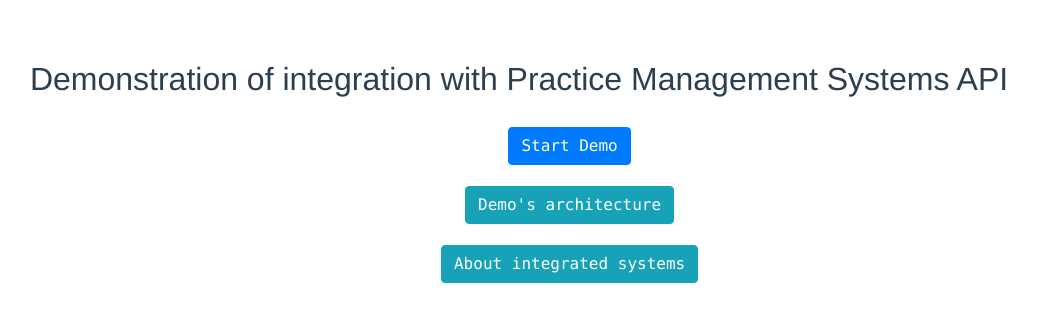
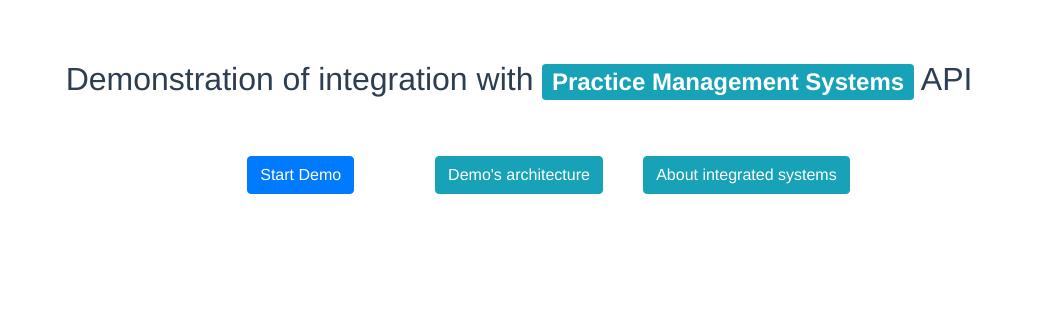
Before and after one commit to SergiySobolev/pms-integration-prototype, a Vue app in the folder pms-frontend/: page / in a window 1280 px wide. Shown: the top 322 px of the page, without its empty margins (121-1158 px from the left). Built offline with nearby package versions, Linux system fonts and the light colour scheme.

Commit message:
Intro and Home pages reformat

```diff
--- a/pms-frontend/src/components/Appointments.vue
+++ b/pms-frontend/src/components/Appointments.vue
@@ -3,7 +3,7 @@
 
         <div class="container">
 
-            <h3> Provider #{{providerid}} Free Appointment Slots </h3>
+            <h3> Provider <b-badge variant="info">{{providerid}}</b-badge> Free Appointment Slots </h3>
             <table class="table">
                 <thead>
                 <tr>
--- a/pms-frontend/src/components/practice/PracticeAttributes.vue
+++ b/pms-frontend/src/components/practice/PracticeAttributes.vue
@@ -4,7 +4,7 @@
 
         <div class="container">
 
-            <h3 v-if="practice"> Practice <b><u>{{practice.name}}</u></b> details </h3>
+            <h3 v-if="practice"> Practice <b-badge variant="info">{{practice.name}}</b-badge> details </h3>
 
             <table class="table table-sm table-bordered">
 
--- a/pms-frontend/src/components/practice/PracticeDetails.vue
+++ b/pms-frontend/src/components/practice/PracticeDetails.vue
@@ -8,7 +8,7 @@
 
         <div class="row">
 
-            <div class="col-md-4">
+            <div class="col-md-9">
 
                 <router-link :to="{ name: 'providers', params: {practiceid: practiceid} }">
                     <input type="button" value="View providers" class="btn btn-primary"/>
@@ -16,7 +16,7 @@
 
             </div>
 
-            <div class="col-md-4">
+            <div class="col-md-1">
 
                 <router-link to="/practices">
                     <input type="button" value="Back to Practices" class="btn btn-info"/>
@@ -24,7 +24,7 @@
 
             </div>
 
-            <div class="col-md-4">
+            <div class="col-md-2">
                 <BackToHome/>
             </div>
 
--- a/pms-frontend/src/views/Home.vue
+++ b/pms-frontend/src/views/Home.vue
@@ -4,13 +4,15 @@
 
         <div class="row">
 
-            <div class="col-md-4">
+            <div class="col-md-3"></div>
+
+            <div class="col-md-2">
 
                 <router-link to="/practices"><input type="button" value="Practices" class="btn btn-primary"/></router-link>
 
             </div>
 
-            <div class="col-md-4">
+            <div class="col-md-2">
 
                 <router-link to="/patientregistrations">
 
@@ -22,7 +24,7 @@
 
             </div>
 
-            <div class="col-md-4">
+            <div class="col-md-2">
 
                 <a href="https://www.usamco.com/pdf/glossary.pdf" target="_blank">
 
@@ -31,6 +33,8 @@
                 </a>
 
             </div>
+
+            <div class="col-md-3"></div>
 
         </div>
 
--- a/pms-frontend/src/views/Intro.vue
+++ b/pms-frontend/src/views/Intro.vue
@@ -2,19 +2,41 @@
 
     <div id="nav">
 
-        <h2> Demonstration of integration with Practice Management Systems API </h2>
+        <h2> Demonstration of integration with <b-badge variant="info">Practice Management Systems</b-badge> API </h2>
 
-        <pre class="tab">
+            <br/><br/>
 
-            <router-link to="/home"><input type="button" value="Start Demo" class="btn btn-primary"/></router-link>
+            <div class="row">
 
-            <router-link to="/architecture"><input type="button" value="Demo's architecture" class="btn btn-info"/></router-link>
+                <div class="col-md-3"></div>
 
-            <router-link to="/pms"><input type="button" value="About integrated systems" class="btn btn-info"/></router-link>
+                <div class="col-md-2">
 
-        </pre>
+                    <router-link to="/home"><input type="button" value="Start Demo" class="btn btn-primary"/></router-link>
 
-    </div>
+                </div>
+
+                <div class="col-md-2">
+
+                    <router-link to="/architecture"><input type="button" value="Demo's architecture" class="btn btn-info"/></router-link>
+
+                </div>
+
+                <div class="col-md-2">
+
+                    <a href="https://www.usamco.com/pdf/glossary.pdf" target="_blank">
+
+                        <router-link to="/pms"><input type="button" value="About integrated systems" class="btn btn-info"/></router-link>
+
+                    </a>
+
+                </div>
+
+                <div class="col-md-3"></div>
+
+            </div>
+
+        </div>
 
 </template>
 
```
